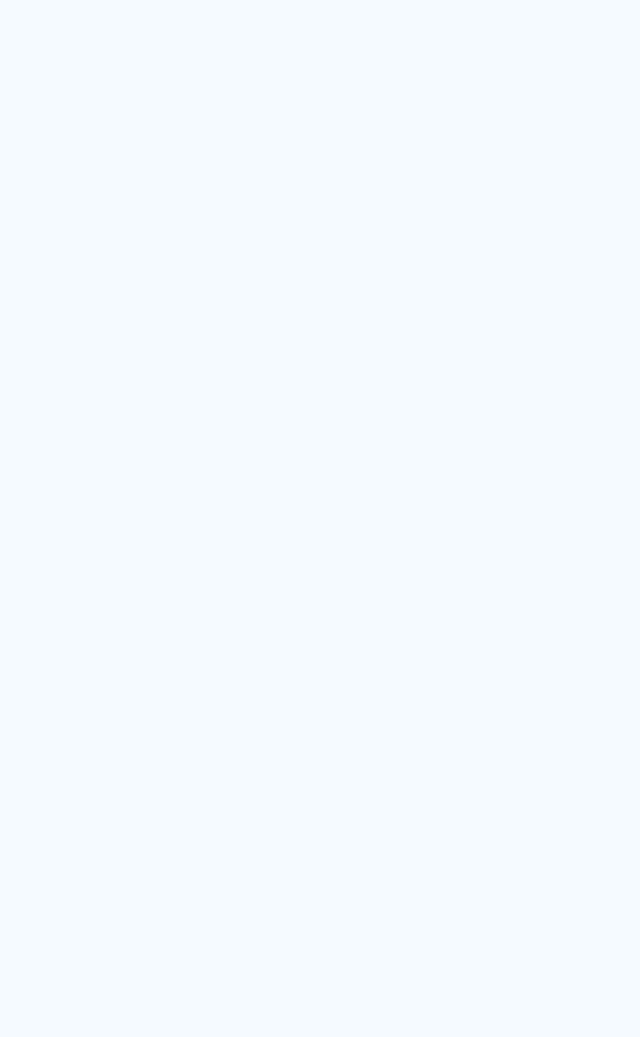
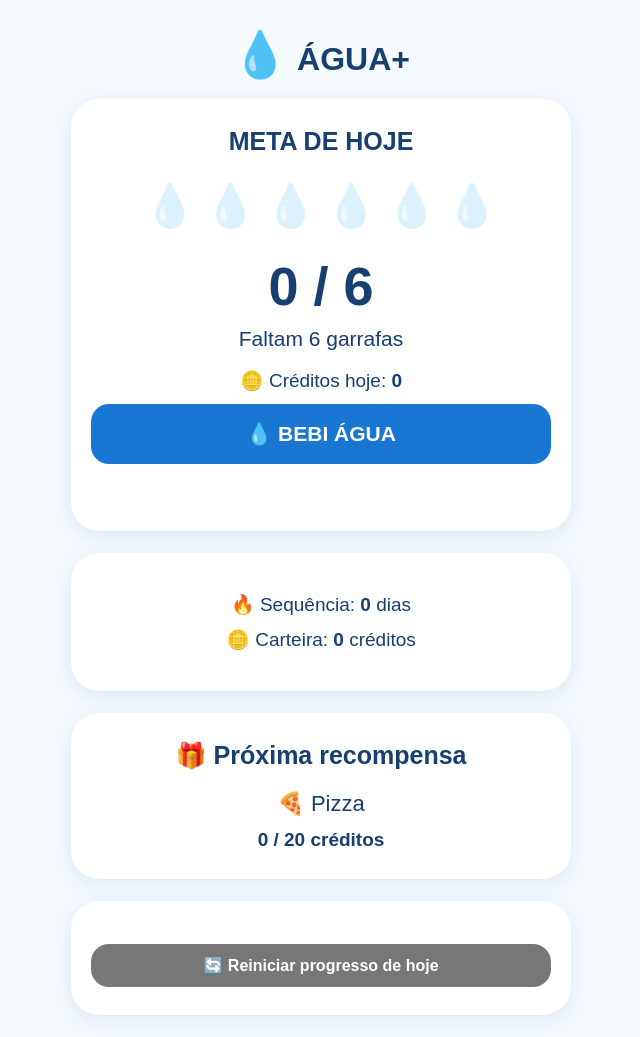
Before and after one commit to michellysouzadasilva7545-del/Agua-plus, a plain HTML site: page index.html in a window 1280 px wide. Shown: the whole page, without its empty margins (319-959 px from the left). Before the commit the page ends 800 px from the top, so only its background shows below. Drawn offline with Linux system fonts and the light colour scheme.

Commit message:
Update index.html

```diff
--- a/index.html
+++ b/index.html
@@ -106,4 +106,220 @@ button:disabled {
 .recompensa {
   font-size: 22px;
   margin: 12px;
+}}
+
+button:active {
+  transform: scale(.97);
 }
+
+button:disabled {
+  background: #7bb0df;
+}
+
+.recompensa {
+  font-size: 22px;
+  margin: 12px;
+}
+
+.progresso {
+  font-size: 19px;
+}
+
+.mensagem {
+  margin-top: 15px;
+  font-weight: bold;
+  min-height: 24px;
+}
+
+.reset {
+  background: #777;
+  font-size: 16px;
+  padding: 12px;
+  margin-top: 15px;
+}
+</style>
+</head>
+
+<body>
+
+<header>
+  <span>💧</span> ÁGUA+
+</header>
+
+<div class="container">
+
+  <div class="card">
+    <h2>META DE HOJE</h2>
+    <div id="garrafas" class="garrafas"></div>
+
+    <div class="contador">
+      <span id="quantidade">0</span> / 6
+    </div>
+
+    <div class="faltam" id="faltam">
+      Faltam 6 garrafas
+    </div>
+
+    <div class="info">
+      🪙 Créditos hoje: <b id="creditosHoje">0</b>
+    </div>
+
+    <button id="beber">💧 BEBI ÁGUA</button>
+
+    <div class="mensagem" id="mensagem"></div>
+  </div>
+
+  <div class="card">
+    <div class="info">
+      🔥 Sequência: <b id="sequencia">0</b> dias
+    </div>
+
+    <div class="info">
+      🪙 Carteira: <b id="carteira">0</b> créditos
+    </div>
+  </div>
+
+  <div class="card">
+    <h2>🎁 Próxima recompensa</h2>
+
+    <div class="recompensa">🍕 Pizza</div>
+
+    <b class="progresso">
+      <span id="progresso">0</span> / 20 créditos
+    </b>
+  </div>
+
+  <div class="card">
+    <button class="reset" id="resetar">
+      🔄 Reiniciar progresso de hoje
+    </button>
+  </div>
+
+</div>
+
+<script>
+
+const META = 6;
+
+let dados = JSON.parse(localStorage.getItem("aguaPlus")) || {
+  data: "",
+  bebidas: 0,
+  carteira: 0,
+  sequencia: 0
+};
+
+function hoje() {
+  const d = new Date();
+
+  return d.getFullYear() + "-" +
+    String(d.getMonth() + 1).padStart(2, "0") + "-" +
+    String(d.getDate()).padStart(2, "0");
+}
+
+function salvar() {
+  localStorage.setItem("aguaPlus", JSON.stringify(dados));
+}
+
+function novoDia() {
+  const data = hoje();
+
+  if (dados.data !== data) {
+
+    if (dados.data !== "" && dados.bebidas >= META) {
+      dados.sequencia++;
+    }
+
+    dados.data = data;
+    dados.bebidas = 0;
+
+    salvar();
+  }
+}
+
+function atualizar() {
+
+  document.getElementById("quantidade").textContent =
+    dados.bebidas;
+
+  const faltam = Math.max(META - dados.bebidas, 0);
+
+  document.getElementById("faltam").textContent =
+    faltam === 0
+      ? "🎉 Meta cumprida!"
+      : "Faltam " + faltam + " garrafas";
+
+  document.getElementById("creditosHoje").textContent =
+    dados.bebidas;
+
+  document.getElementById("carteira").textContent =
+    dados.carteira;
+
+  document.getElementById("sequencia").textContent =
+    dados.sequencia;
+
+  document.getElementById("progresso").textContent =
+    dados.carteira % 20;
+
+  const area = document.getElementById("garrafas");
+
+  area.innerHTML = "";
+
+  for (let i = 0; i < META; i++) {
+
+    const agua = document.createElement("span");
+
+    agua.className = "garrafa";
+
+    if (i < dados.bebidas) {
+      agua.classList.add("cheia");
+    }
+
+    agua.textContent = "💧";
+
+    area.appendChild(agua);
+  }
+
+  const botao = document.getElementById("beber");
+
+  if (dados.bebidas >= META) {
+    botao.disabled = true;
+    botao.textContent = "🎉 META CUMPRIDA!";
+  } else {
+    botao.disabled = false;
+    botao.textContent = "💧 BEBI ÁGUA";
+  }
+}
+
+document.getElementById("beber").onclick = function() {
+
+  if (dados.bebidas >= META) return;
+
+  dados.bebidas++;
+  dados.carteira++;
+
+  salvar();
+  atualizar();
+
+  document.getElementById("mensagem").textContent =
+    dados.bebidas === META
+      ? "🎉 Parabéns! Meta cumprida!"
+      : "💧 Muito bem!";
+
+};
+
+document.getElementById("resetar").onclick = function() {
+
+  dados.bebidas = 0;
+
+  salvar();
+  atualizar();
+
+};
+
+novoDia();
+atualizar();
+
+</script>
+
+</body>
+</html>
```
